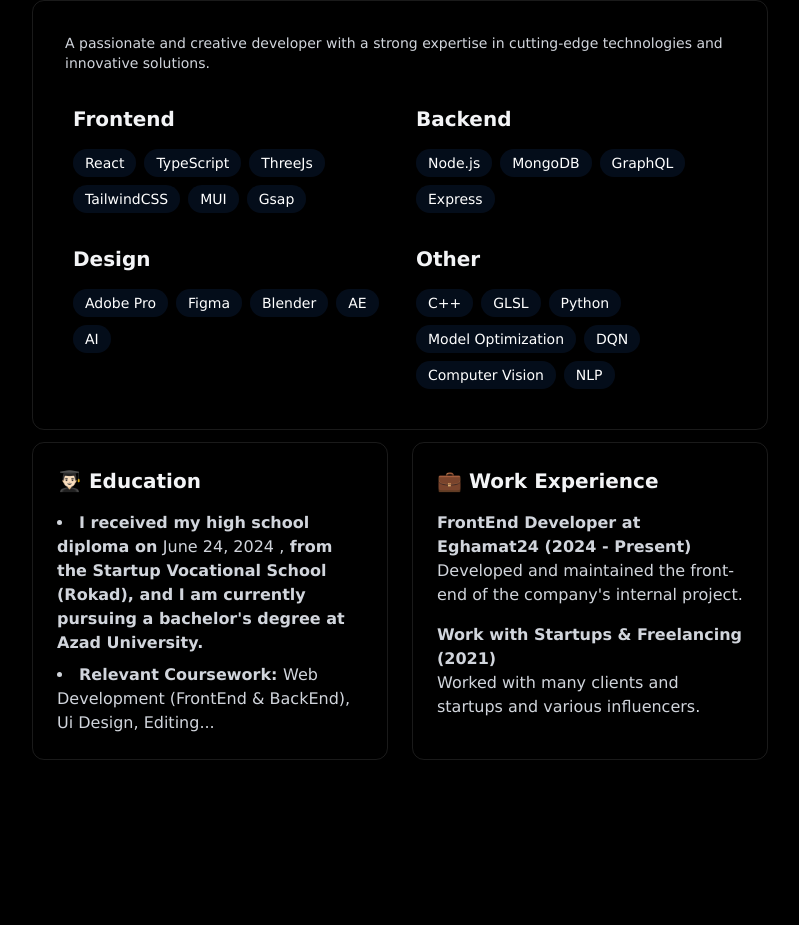
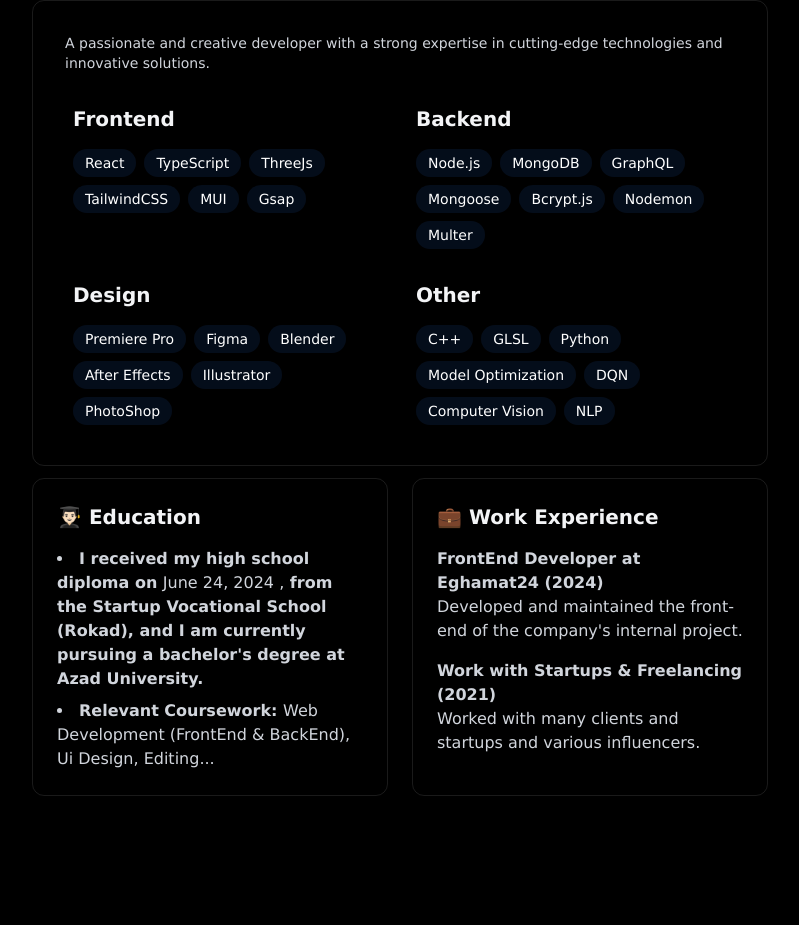
Before and after one commit to MDJAmin/Amin_Portfolio, a React (Vite) app: page / in a window 1280 px wide. Shown: the part 948-1873 px from the top of the page, without its empty margins (240-1039 px from the left). Built offline with nearby package versions, Linux system fonts and the light colour scheme.

Commit message:
Update contents

```diff
--- a/src/Components/sections/About.jsx
+++ b/src/Components/sections/About.jsx
@@ -61,9 +61,7 @@ export const About = () => {
               <h3 className='text-xl font-bold mb-4'> 💼 Work Experience </h3>
               <div className='space-y-4 text-gray-300'>
                 <div>
-                  <h4 className='font-semibold'>
-                    FrontEnd Developer at Eghamat24 (2024 - Present)
-                  </h4>
+                  <h4 className='font-semibold'>FrontEnd Developer at Eghamat24 (2024)</h4>
                   <p>
                     Developed and maintained the front-end of the company's internal project.
                   </p>
--- a/src/Constant/index.js
+++ b/src/Constant/index.js
@@ -40,17 +40,21 @@ const skillSections = [
             { name: "Node.js", description: "A runtime environment for building server-side applications with JavaScript." },
             { name: "MongoDB", description: "A NoSQL database for handling unstructured data." },
             { name: "GraphQL", description: "A query language for APIs and runtime for executing those queries." },
-            { name: "Express", description: "A lightweight Node.js web framework for building web applications." },
+            { name: "Mongoose", description: "A lightweight Node.js web framework for building web applications." },
+            { name: "Bcrypt.js", description: "A lightweight Node.js web framework for building web applications." },
+            { name: "Nodemon", description: "A lightweight Node.js web framework for building web applications." },
+            { name: "Multer", description: "A lightweight Node.js web framework for building web applications." },
         ],
     },
     {
         title: "Design",
         skills: [
-            { name: "Adobe Pro", description: "Professional tools for graphic design and video editing." },
+            { name: "Premiere Pro", description: "Professional tools for graphic design and video editing." },
             { name: "Figma", description: "A collaborative design tool for UI/UX prototyping." },
             { name: "Blender", description: "An open-source 3D creation suite for modeling and animation." },
-            { name: "AE", description: "Adobe After Effects for motion graphics and visual effects." },
-            { name: "AI", description: "Adobe Illustrator for vector graphics and illustrations." },
+            { name: "After Effects", description: "Adobe After Effects for motion graphics and visual effects." },
+            { name: "Illustrator", description: "Adobe Illustrator for vector graphics and illustrations." },
+            { name: "PhotoShop", description: "Adobe Illustrator for vector graphics and illustrations." },
         ],
     },
     {
```
